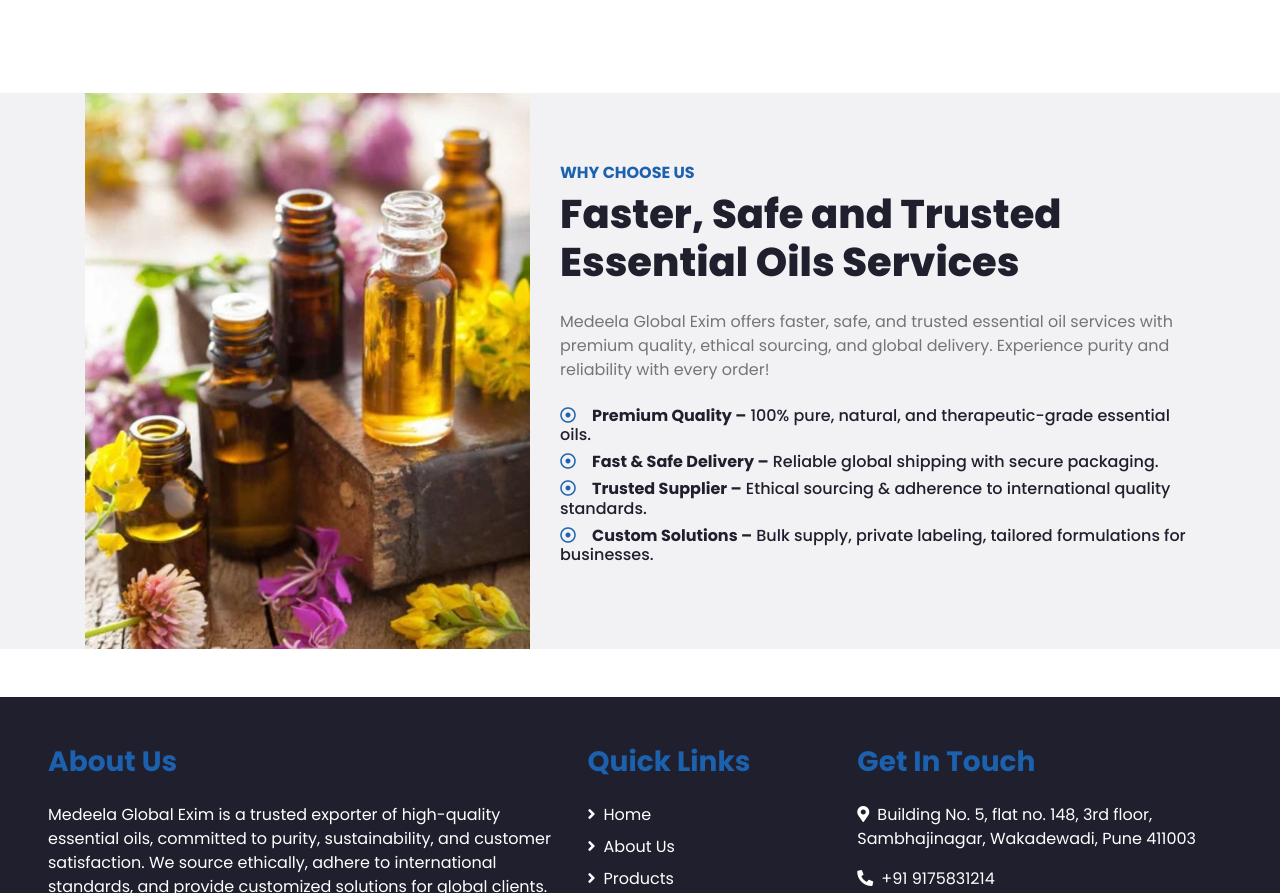
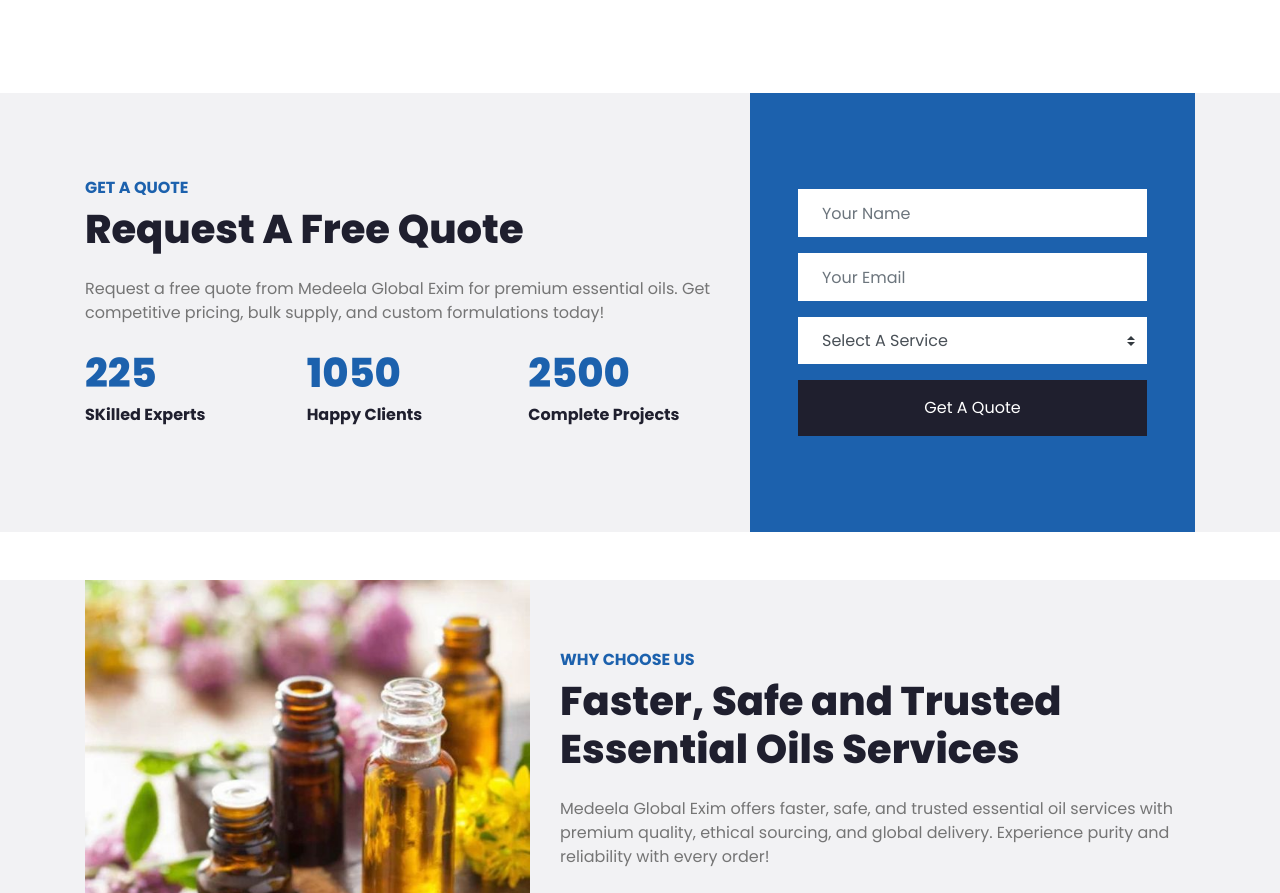
Before and after one commit to kusumprajapati22/medeela, a plain HTML site: page about.html in a window 1280 px wide. Shown: the part 912-1805 px from the top of the page. Drawn offline with nearby package versions, Linux system fonts and the light colour scheme.

Commit message:
Update about.html

```diff
--- a/about.html
+++ b/about.html
@@ -97,6 +97,59 @@
         </div>
     </div>
     <!-- About End -->
+
+        <!--  Quote Request Start -->
+    <div class="container-fluid bg-secondary my-5">
+        <div class="container">
+            <div class="row align-items-center">
+                <div class="col-lg-7 py-5 py-lg-0">
+                    <h6 class="text-primary text-uppercase font-weight-bold">Get A Quote</h6>
+                    <h1 class="mb-4">Request A Free Quote</h1>
+                    <p class="mb-4">
+                        Request a free quote from Medeela Global Exim for premium essential oils. Get competitive pricing, bulk supply, and custom formulations today!
+                    </p>
+                    <div class="row">
+                        <div class="col-sm-4">
+                            <h1 class="text-primary mb-2" data-toggle="counter-up">225</h1>
+                            <h6 class="font-weight-bold mb-4">SKilled Experts</h6>
+                        </div>
+                        <div class="col-sm-4">
+                            <h1 class="text-primary mb-2" data-toggle="counter-up">1050</h1>
+                            <h6 class="font-weight-bold mb-4">Happy Clients</h6>
+                        </div>
+                        <div class="col-sm-4">
+                            <h1 class="text-primary mb-2" data-toggle="counter-up">2500</h1>
+                            <h6 class="font-weight-bold mb-4">Complete Projects</h6>
+                        </div>
+                    </div>
+                </div>
+                <div class="col-lg-5">
+                    <div class="bg-primary py-5 px-4 px-sm-5">
+                        <form class="py-5">
+                            <div class="form-group">
+                                <input type="text" class="form-control border-0 p-4" placeholder="Your Name" required="required" />
+                            </div>
+                            <div class="form-group">
+                                <input type="email" class="form-control border-0 p-4" placeholder="Your Email" required="required" />
+                            </div>
+                            <div class="form-group">
+                                <select class="custom-select border-0 px-4" style="height: 47px;">
+                                    <option selected>Select A Service</option>
+                                    <option value="1">Service 1</option>
+                                    <option value="2">Service 1</option>
+                                    <option value="3">Service 1</option>
+                                </select>
+                            </div>
+                            <div>
+                                <button class="btn btn-dark btn-block border-0 py-3" type="submit">Get A Quote</button>
+                            </div>
+                        </form>
+                    </div>
+                </div>
+            </div>
+        </div>
+    </div>
+    <!-- Quote Request Start -->
 
     <!-- Features Start -->
     <div class="container-fluid bg-secondary my-5">
```
